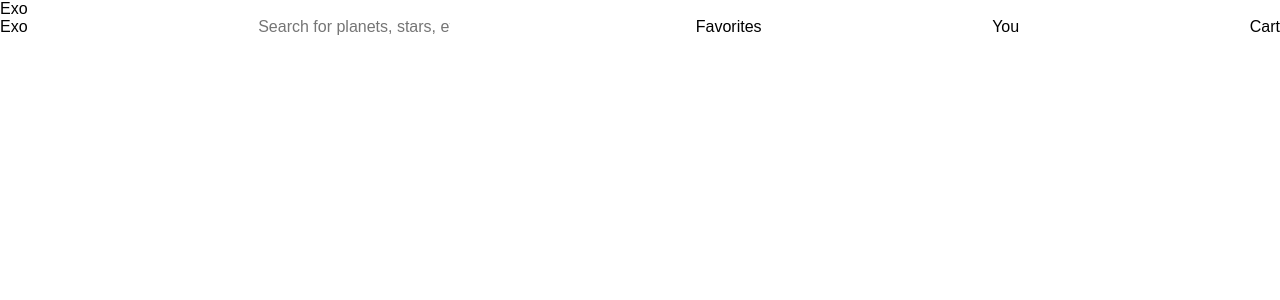
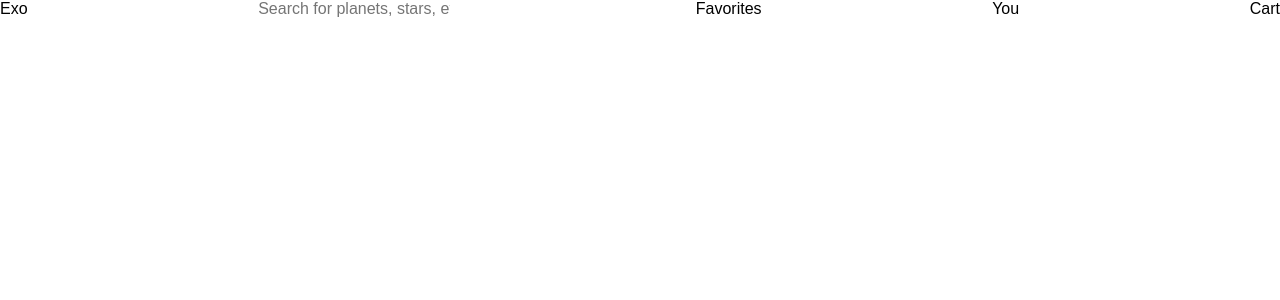
Before and after one commit to eliraybon/exo, a React (Create React App) app in the folder client/: page /#/ in a window 1280 px wide. Shown: the top 300 px of the page. Built offline with nearby package versions, Linux system fonts and the light colour scheme.

Commit message:
Remove extra title

```diff
--- a/client/src/components/App.js
+++ b/client/src/components/App.js
@@ -8,7 +8,6 @@ import Nav from './ui/Nav';
 const App = () => {
   return (
     <div>
-      <h1>Exo</h1>
       <Switch>
         <AuthRoute exact path="/login" component={Login} routeType="auth" />
         <AuthRoute exact path="/register" component={Register} routeType="auth" />
```
